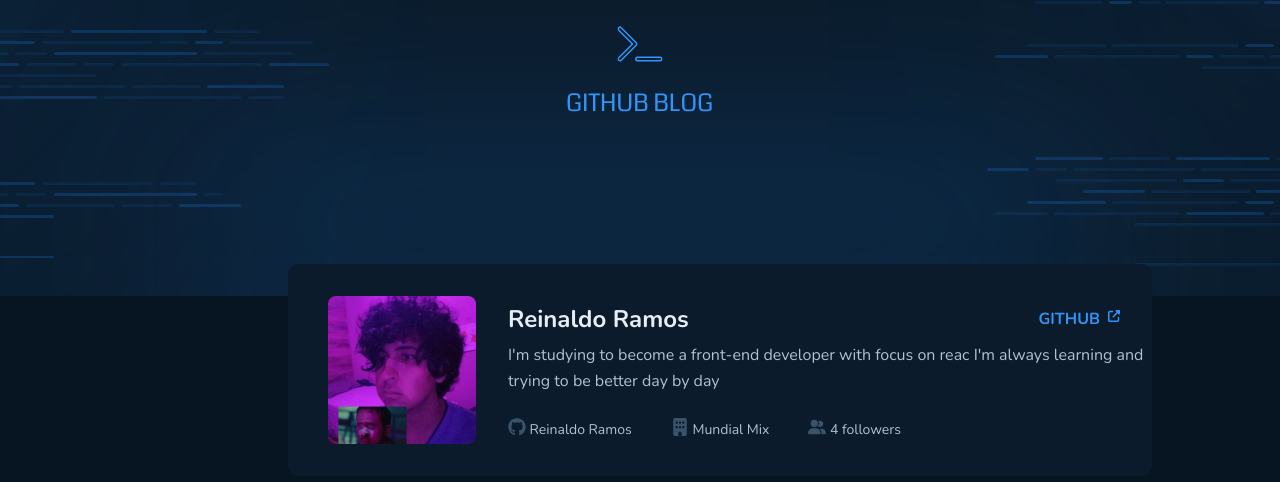
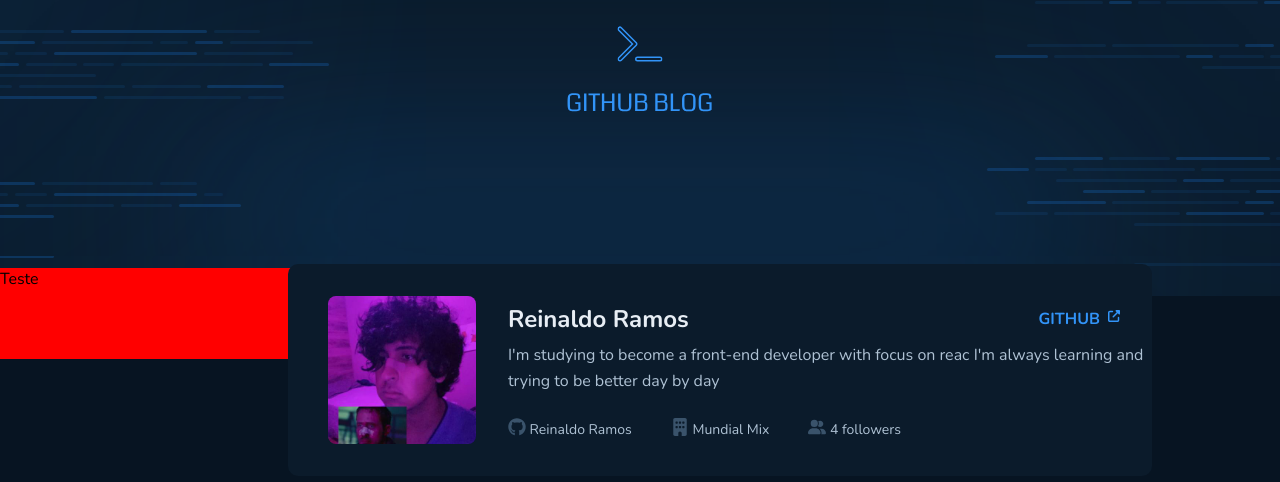
Before and after one commit to ReinaldoARamos/GItHub_Blog, a React (Vite) app: page / in a window 1280 px wide. Shown: the top 482 px of the page. Built offline with nearby package versions, Linux system fonts and the light colour scheme.

Commit message:
reorganizando App

```diff
--- a/src/App.tsx
+++ b/src/App.tsx
@@ -2,7 +2,9 @@
 import { Header } from "./Componentes/Header/Header";
 import { defaultTheme } from "./Styles/themes/default";
 import { GlobalStyle } from "./Styles/global";
-import { Profile } from "./Pages/Blog/Profile";
+
+import { Blog } from "./Pages/Blog";
+
 
 export function App() {
 
@@ -11,7 +13,8 @@
   <ThemeProvider theme={defaultTheme}>
     <GlobalStyle/>
     <Header/>
-    <Profile />
+    <Blog />
+
   </ThemeProvider>
 
 
--- a/src/Pages/Blog/Profile/index.tsx
+++ b/src/Pages/Blog/Components/Profile/index.tsx
@@ -1,8 +1,8 @@
 //import { RegularText, TitleText } from "../../../Typography/Typography";
 import { FontAwesomeIcon } from "@fortawesome/react-fontawesome";
-import { Avatar } from "../../../Componentes/Avatar";
-import { ExternalLinks } from "../../../Componentes/ExternalLinks";
-import { RegularText } from "../../../Typography/Typography";
+import { Avatar } from "../../../../Componentes/Avatar";
+import { ExternalLinks } from "../../../../Componentes/ExternalLinks";
+import { RegularText } from "../../../../Typography/Typography";
 import { ProfileContainer, ProfileContent } from "./styles";
 import { faGithub } from "@fortawesome/free-brands-svg-icons";
 import { faBuilding, faUserGroup } from "@fortawesome/free-solid-svg-icons";
--- /dev/null
+++ b/src/Pages/Blog/Components/SearchForm/index.tsx
@@ -0,0 +1,9 @@
+import { SearchContainer } from "./style";
+
+export function SearchInput() {
+    return (
+        <SearchContainer>
+            Teste
+        </SearchContainer>
+    )
+}
--- /dev/null
+++ b/src/Pages/Blog/Components/SearchForm/style.ts
@@ -0,0 +1,8 @@
+import styled  from "styled-components";
+
+
+export const SearchContainer = styled.div`
+width: 864px;
+height: 91px;
+background-color: red;
+`
--- /dev/null
+++ b/src/Pages/Blog/index.tsx
@@ -0,0 +1,13 @@
+import { Header } from "../../Componentes/Header/Header";
+import { Profile } from "./Components/Profile";
+import { SearchInput } from "./Components/SearchForm";
+
+export function Blog() {
+    return (
+        <>
+
+        <Profile/>
+        <SearchInput />
+     </>
+    )
+}
--- a/src/main.tsx
+++ b/src/main.tsx
@@ -8,5 +8,6 @@
   <React.StrictMode>
 
     <App />
+
   </React.StrictMode>,
 )
```
Also changed, not shown: src/Pages/Blog/Components/Profile/styles.ts (renamed from src/Pages/Blog/Profile/styles.ts), src/Pages/Blog/style.ts (added).
